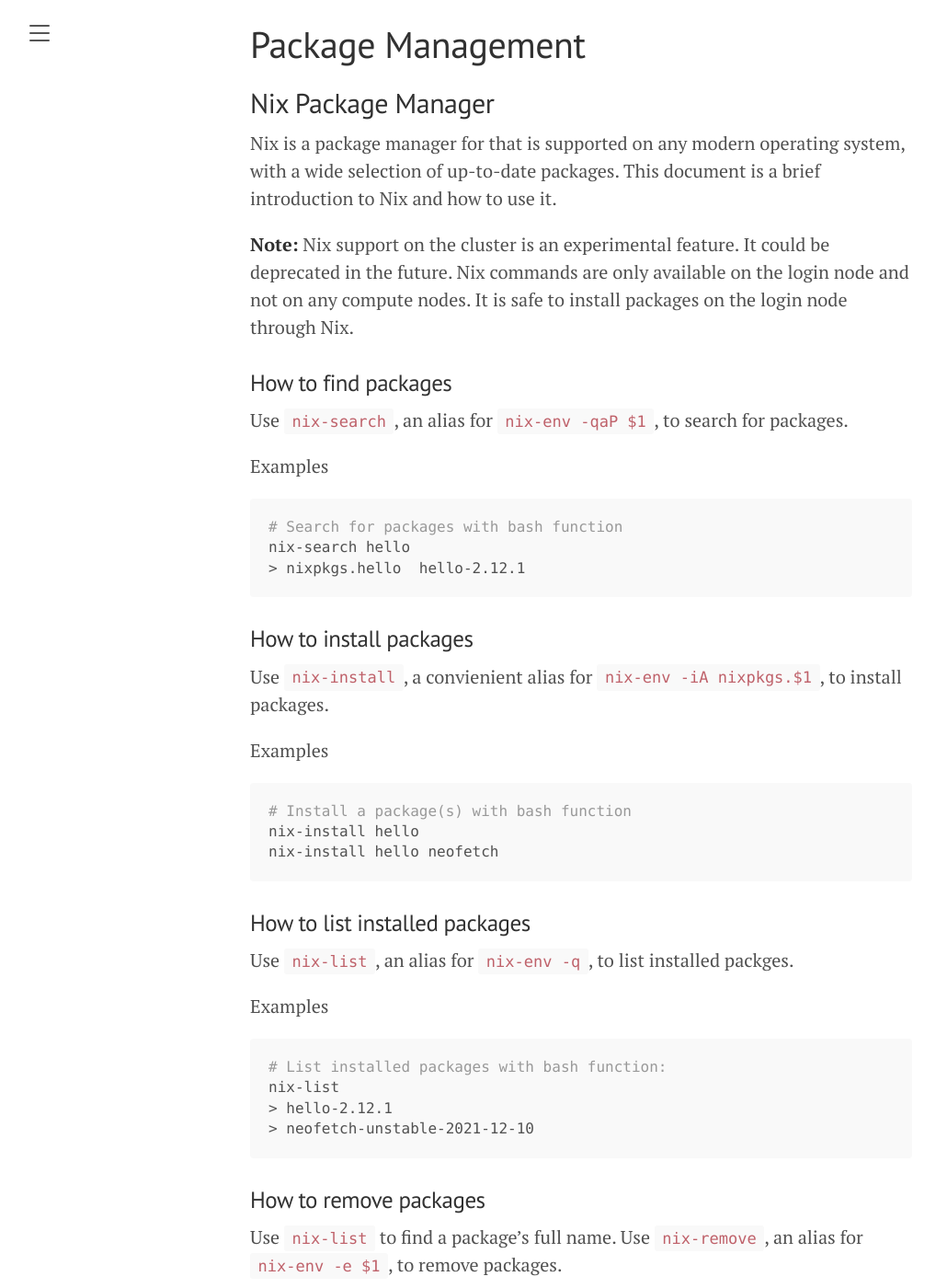
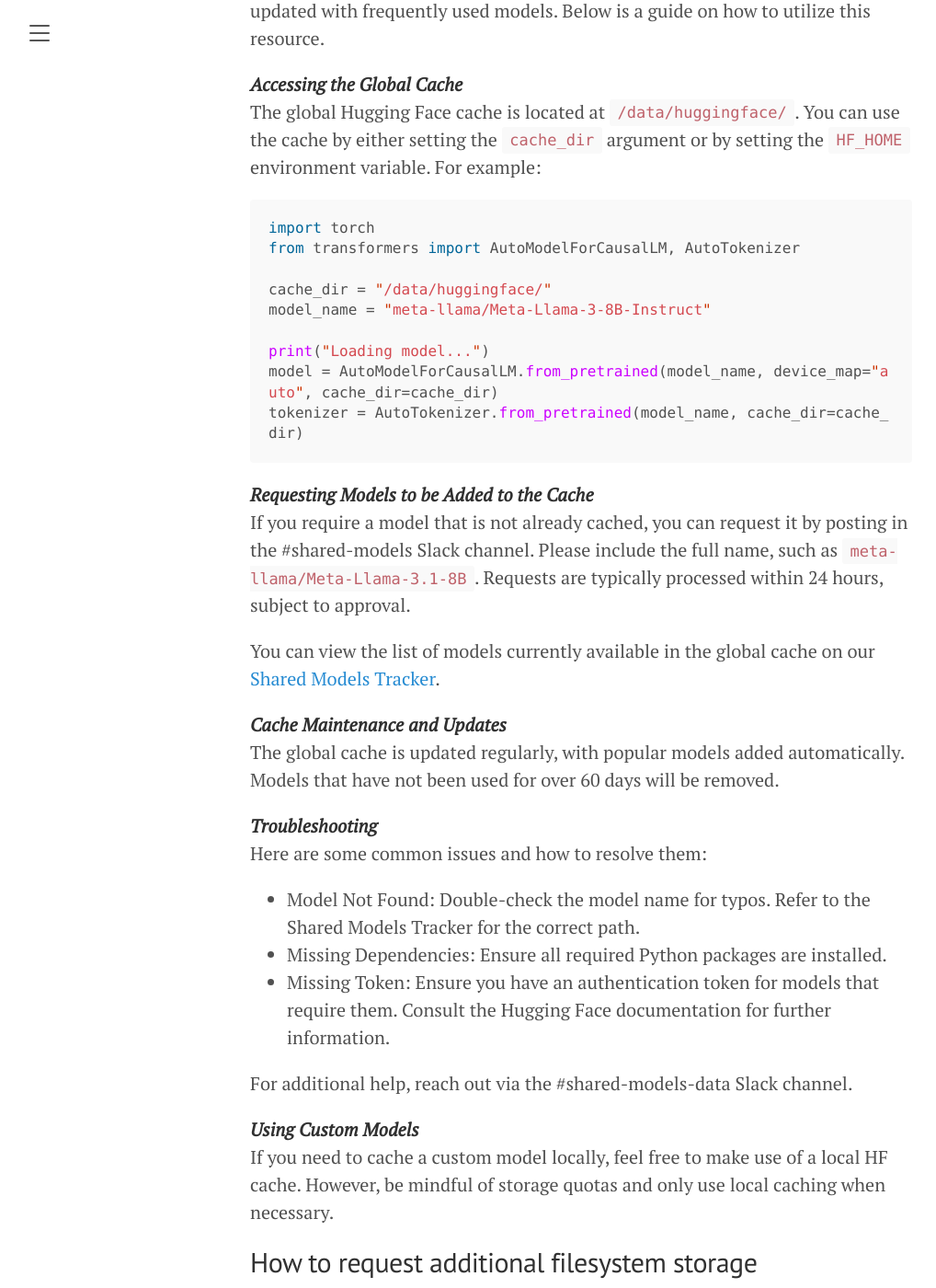
Before and after one commit to centerforaisafety/cluster-docs-old, a Jekyll site: the page built from _posts/2023-05-03-cais-cluster-documentation.md, in a window 1280 px wide and 1400 px high, scrolled down 4809 px. Shown: the whole window at 92% size, without its empty margins (8-1026 px from the left). Built offline with Jekyll 4.4.1, drawn with Linux system fonts in a browser that asks for light colours; some of the changed text lies outside the part shown.

Commit message:
Added documentation for shared Hugging Face cache..

````diff
--- a/_posts/2023-05-03-cais-cluster-documentation.md
+++ b/_posts/2023-05-03-cais-cluster-documentation.md
@@ -9,8 +9,8 @@
 {: toc } -->
 
 # Table of Contents  <!-- omit from toc -->
-- [Cluster overview](#cluster-overview)
-- [Getting started](#getting-started)
+- [Cluster Overview](#cluster-overview)
+- [Getting Started](#getting-started)
   - [Getting Cluster Access](#getting-cluster-access)
   - [Getting Help](#getting-help)
   - [Basic Cluster Usage Example](#basic-cluster-usage-example)
@@ -18,6 +18,7 @@
   - [Sharing files and folders with other users](#sharing-files-and-folders-with-other-users)
   - [How to request a shared folder](#how-to-request-a-shared-folder)
   - [Public models and datasets](#public-models-and-datasets)
+  - [How to Use the Global Hugging Face Model Cache](#how-to-use-the-global-hugging-face-model-cache)
   - [How to request additional filesystem storage](#how-to-request-additional-filesystem-storage)
 - [Package Management](#package-management)
   - [Nix Package Manager](#nix-package-manager)
@@ -136,6 +137,45 @@
 ## Public models and datasets
 
 Many commonly used models (Llama, Mistral, Pythia etc.) can be found in the `/data/public_models` folder, so please check this before downloading them again. Similarly, some popular datasets can be found in the `/data/datasets` folder.
+
+
+## How to Use the Global Hugging Face Model Cache
+
+The CAIS cluster provides a global Hugging Face model cache to facilitate efficient access to popular resources without affecting your file system quota. This cache is maintained by the CAIS cluster administrators and is regularly updated with frequently used models. Below is a guide on how to utilize this resource.
+
+_**Accessing the Global Cache**_
+The global Hugging Face cache is located at `/data/huggingface/`. You can use the cache by either setting the `cache_dir` argument or by setting the `HF_HOME` environment variable. For example:
+
+```python
+import torch
+from transformers import AutoModelForCausalLM, AutoTokenizer
+
+cache_dir = "/data/huggingface/"
+model_name = "meta-llama/Meta-Llama-3-8B-Instruct"
+
+print("Loading model...")
+model = AutoModelForCausalLM.from_pretrained(model_name, device_map="auto", cache_dir=cache_dir)
+tokenizer = AutoTokenizer.from_pretrained(model_name, cache_dir=cache_dir)
+```
+
+_**Requesting Models to be Added to the Cache**_
+If you require a model that is not already cached, you can request it by posting in the #shared-models Slack channel. Please include the full name, such as `meta-llama/Meta-Llama-3.1-8B`. Requests are typically processed within 24 hours, subject to approval.
+
+You can view the list of models currently available in the global cache on our [Shared Models Tracker](https://docs.google.com/spreadsheets/d/1q8q1vWuEqaZixtX_XTy0HNIAv8b9zBim_zVRDCLcmfI/edit?gid=0#gid=0).
+
+_**Cache Maintenance and Updates**_
+The global cache is updated regularly, with popular models added automatically. Models that have not been used for over 60 days will be removed.
+
+_**Troubleshooting**_
+Here are some common issues and how to resolve them:
+  - Model Not Found: Double-check the model name for typos. Refer to the Shared Models Tracker for the correct path.
+  - Missing Dependencies: Ensure all required Python packages are installed.
+  - Missing Token: Ensure you have an authentication token for models that require them. Consult the Hugging Face documentation for further information.
+
+For additional help, reach out via the #shared-models-data Slack channel.
+
+_**Using Custom Models**_
+If you need to cache a custom model locally, feel free to make use of a local HF cache. However, be mindful of storage quotas and only use local caching when necessary.
 
 ## How to request additional filesystem storage
 
````
